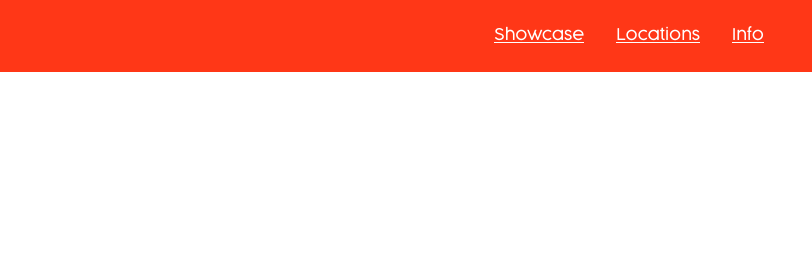
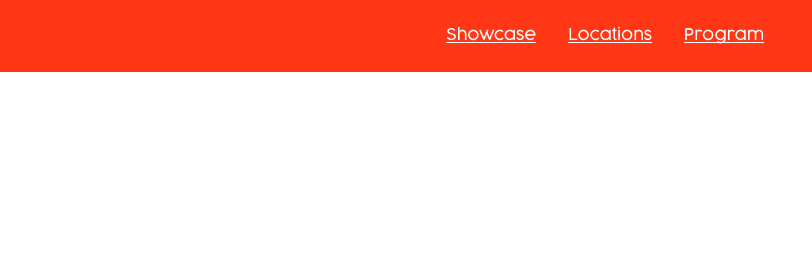
Before and after one commit to outburstams/outburst.ams, an Eleventy site: page pages/about.njk in a window 1280 px wide. Shown: the top 269 px of the page, 468-1280 px from the left. Built offline with nearby package versions, Linux system fonts and the light colour scheme; Eleventy itself is replaced by a stand-in of ours; files that its build step writes are made by us from their sources; a web font is replaced by a local one.

Commit message:
Fix nav link

```diff
--- a/_includes/components/nav.njk
+++ b/_includes/components/nav.njk
@@ -3,6 +3,6 @@
   <ul>
     <li><a href="/">Showcase</a></li>
     <li><a href="/locations">Locations</a></li>
-    <li><a href="/#info">Info</a></li>
+    <li><a href="/program">Program</a></li>
   </ul>
 </nav>
```
